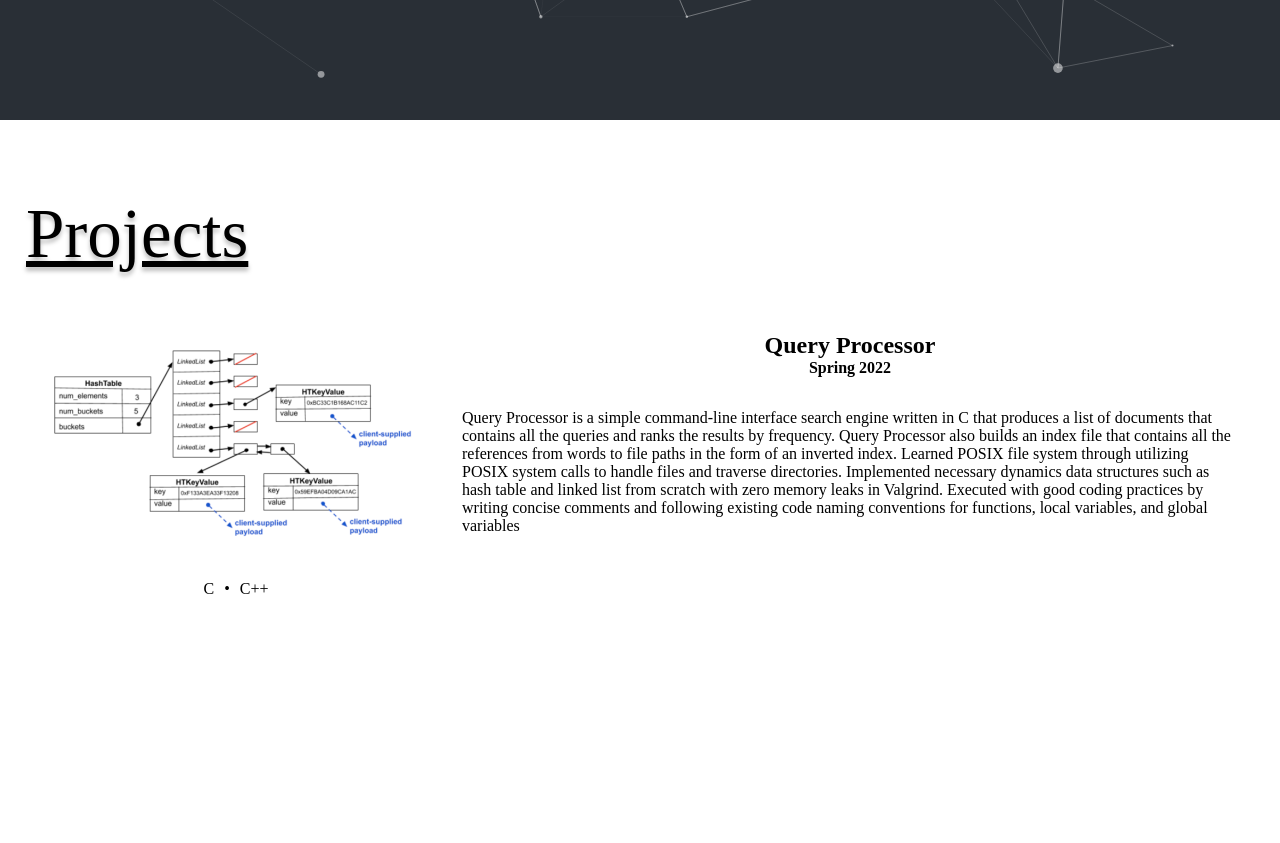
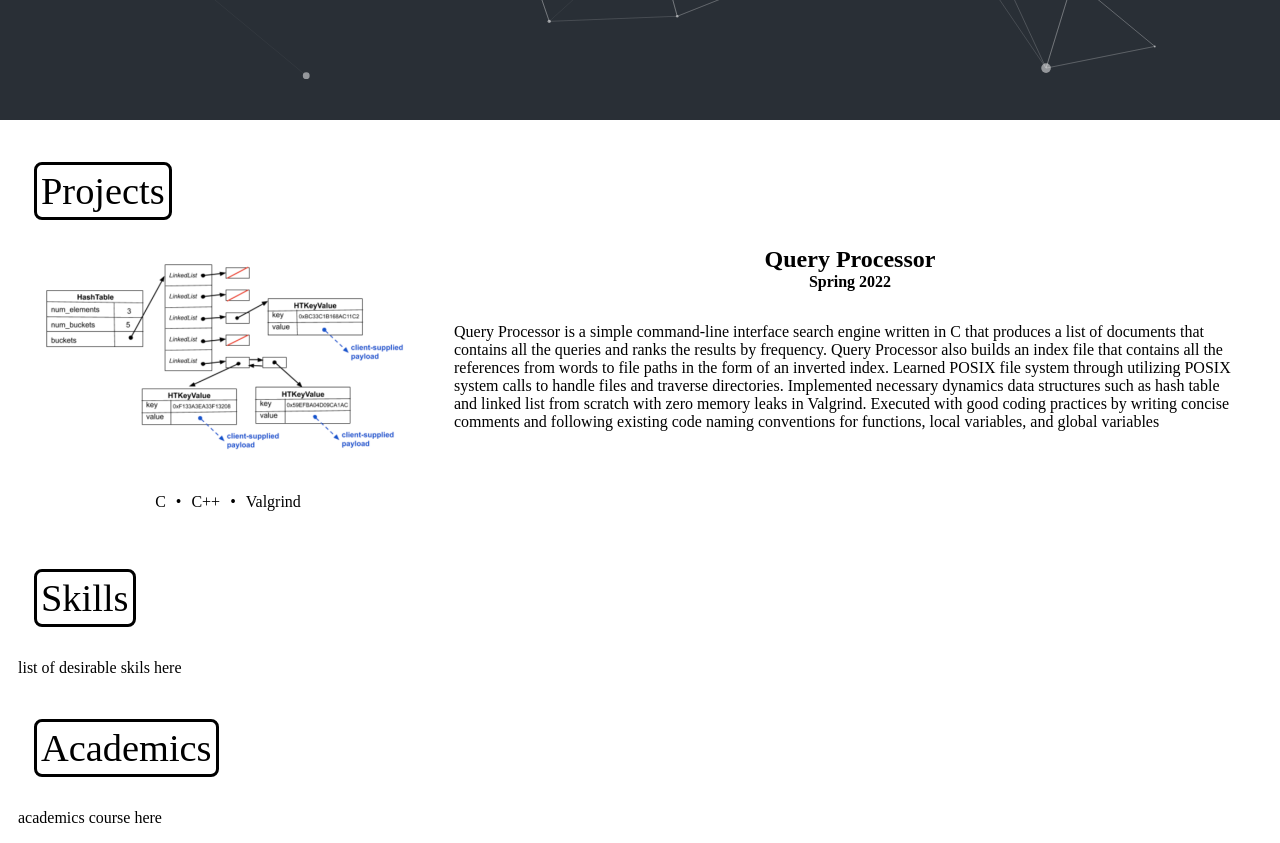
Before and after one commit to nawZeroX239/my-portfolio, a React (Create React App) app in the folder my-app/: page / in a window 1280 px wide. Shown: the part 680-1523 px from the top of the page. Before the commit the page ends 1320 px from the top, so only its background shows below. Built offline with nearby package versions, Linux system fonts and the light colour scheme.

Commit message:
redesigned section title

```diff
--- a/my-app/src/App.js
+++ b/my-app/src/App.js
@@ -2,12 +2,16 @@ import React from "react"
 
 import Homepage from "./components/Homepage"
 import Projects from "./components/Projects"
+import Academics from "./components/Academics"
+import Skills from "./components/Skills"
 
 function App() {
   return (
     <div className="app">
       <Homepage />
       <Projects />
+      <Skills />
+      <Academics />
     </div>
   );
  }
--- /dev/null
+++ b/my-app/src/components/Academics.js
@@ -0,0 +1,10 @@
+import React from "react"
+
+export default function Academics() {
+  return (
+    <div className="academics">
+      <h1 className="section-title"> Academics </h1>
+      <p>academics course here</p>
+    </div>
+  )
+}
--- a/my-app/src/components/ProjectCard.js
+++ b/my-app/src/components/ProjectCard.js
@@ -15,6 +15,8 @@ export default function ProjectCard() {
           <p>C</p>
           <p>&#x2022;</p>
           <p>C++</p>
+          <p>&#x2022;</p>
+          <p>Valgrind</p>
         </div>
       </div>
       <div className="project-info">
--- a/my-app/src/components/Projects.js
+++ b/my-app/src/components/Projects.js
@@ -4,7 +4,8 @@ import ProjectCard from './ProjectCard'
 export default function Projects() {
   return (
     <div className="projects">
-      <h1 className="projects-section-title"> Projects </h1>
+      <h1 className="section-title"> Projects </h1>
+
       <ProjectCard />
     </div>
   )
--- /dev/null
+++ b/my-app/src/components/Skills.js
@@ -0,0 +1,10 @@
+import React from "react"
+
+export default function Skills() {
+  return (
+    <div className="skills">
+      <h1 className="section-title"> Skills </h1>
+      <p>list of desirable skils here</p>
+    </div>
+  )
+}
--- a/my-app/src/index.css
+++ b/my-app/src/index.css
@@ -5,6 +5,34 @@ body {
 
 .no-margin {
   margin: 0px;
+}
+
+.app {}
+
+.projects,
+.academics,
+.skills {
+  margin-top: 26px;
+  margin-left: 18px;
+  margin-right: 18px;
+}
+
+.section-title {
+  margin: 16px;
+  font-weight: 100;
+  font-size: max(24px, 3vw);
+  border-style: solid;
+  display: inline-block;
+  padding: 4px;
+  border-radius: 8px;
+  /* line-height: 84px; */
+  /* text-decoration-line: underline; */
+  /* text-shadow: 0px 4px 4px rgba(0, 0, 0, 0.25); */
+  background-image: conic-gradient(red, yellow, lime, aqua, blue, magenta, red) 1;
+}
+
+.section-title-wrapper {
+  display: block;
 }
 
 .navbar > h3 {
@@ -131,24 +159,23 @@ body {
   transform: translateY(0);
 }
 
-.projects {
-  padding: 26px;
-}
-.projects-section-title {
+
+/* .projects-section-title {
   font-weight: 200;
   font-size: 69px;
   line-height: 84px;
   text-decoration-line: underline;
   color: #000000;
   text-shadow: 0px 4px 4px rgba(0, 0, 0, 0.25);
+} */
+
+.project-card {
+  /* position: relative; */
+  /* border-width: 2; */
+  display: flex;
+  /* border-style: solid; */
 }
 
-
-.project-card {
-  position: relative;
-  /* border-width: 2; */
-  display: flex;
-}
 @media screen and (max-width: 800px) {
   .project-card {
     flex-direction: column;
```
